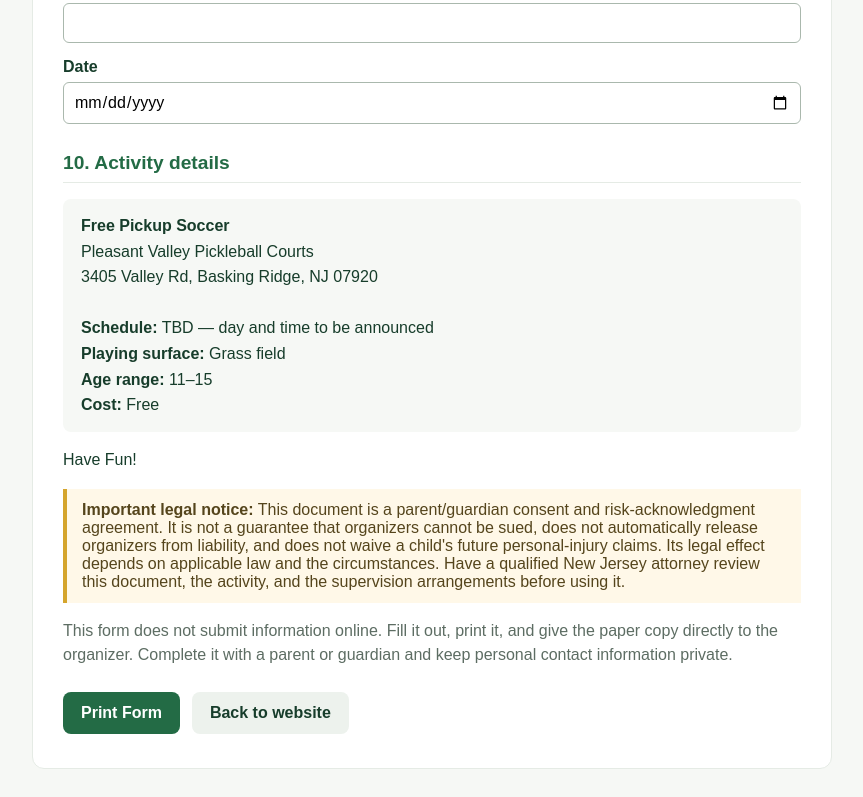
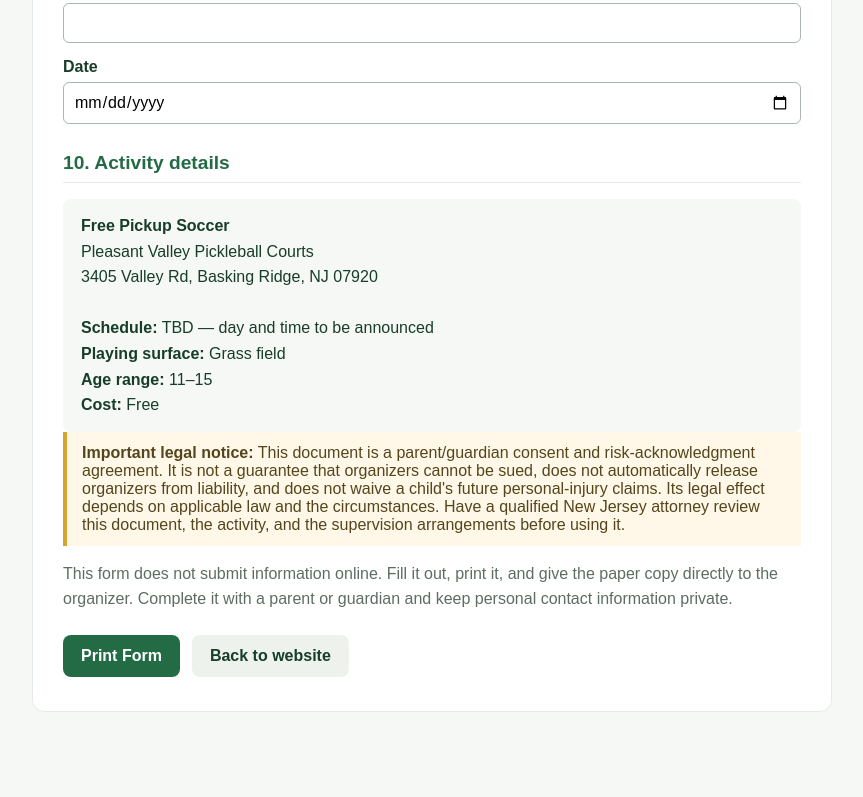
Before and after one commit to PhysicsGuys/Free-Pickup-Soccer, a plain HTML site: page join.html in a window 1280 px wide. Shown: the part 2895-3692 px from the top of the page, without its empty margins (208-1071 px from the left). After the commit the page ends 3635 px from the top, so only its background shows below. Drawn offline with Linux system fonts and the light colour scheme.

Commit message:
Update join.html

```diff
--- a/join.html
+++ b/join.html
@@ -79,7 +79,6 @@ Pleasant Valley Pickleball Courts<br>
 <strong>Playing surface:</strong> Grass field<br>
 <strong>Age range:</strong> 11–15<br>
 <strong>Cost:</strong> Free</div>
-<p> Have Fun!</p>
 
 <div class="notice"><strong>Important legal notice:</strong> This document is a parent/guardian consent and risk-acknowledgment agreement. It is not a guarantee that organizers cannot be sued, does not automatically release organizers from liability, and does not waive a child's future personal-injury claims. Its legal effect depends on applicable law and the circumstances. Have a qualified New Jersey attorney review this document, the activity, and the supervision arrangements before using it.</div>
 
```
